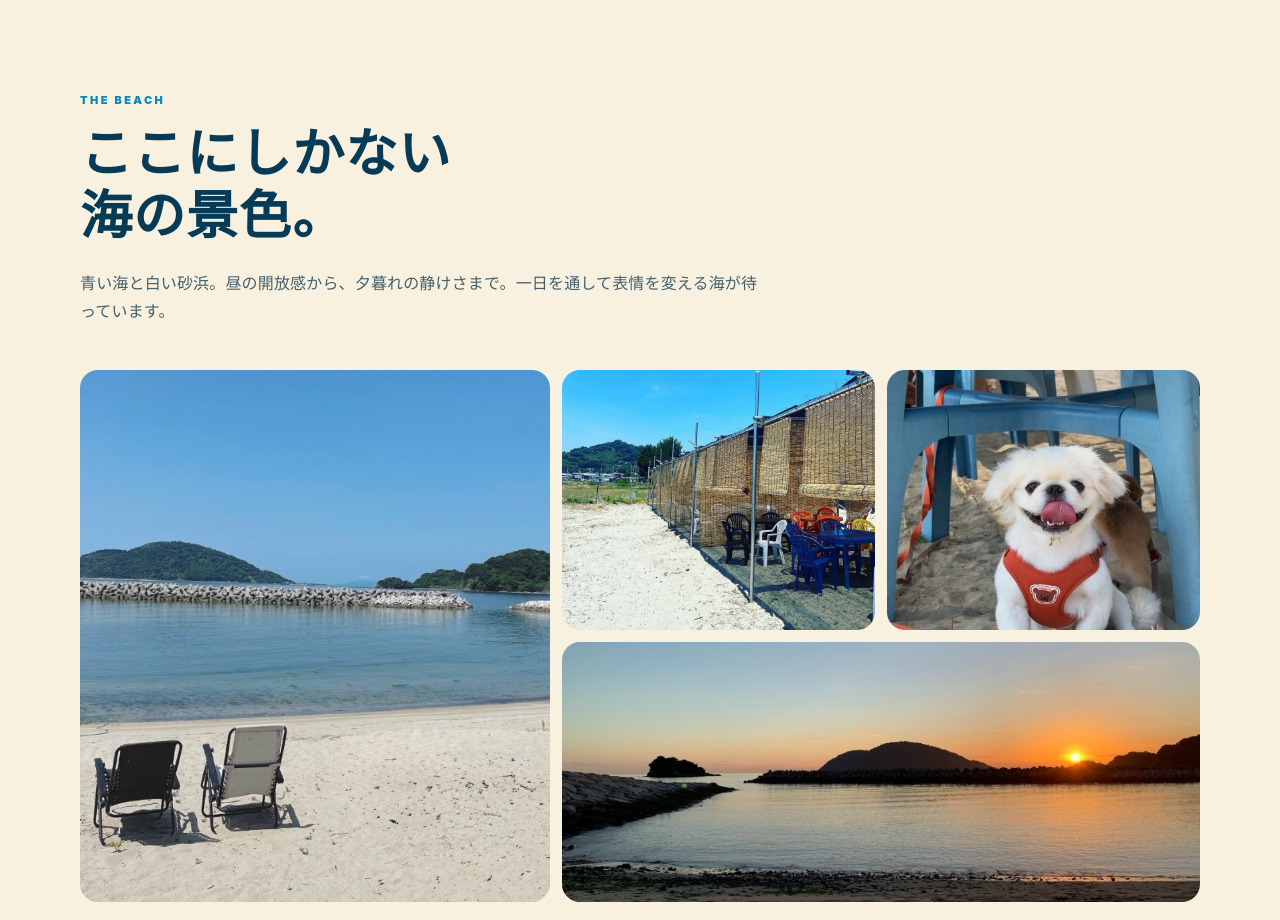
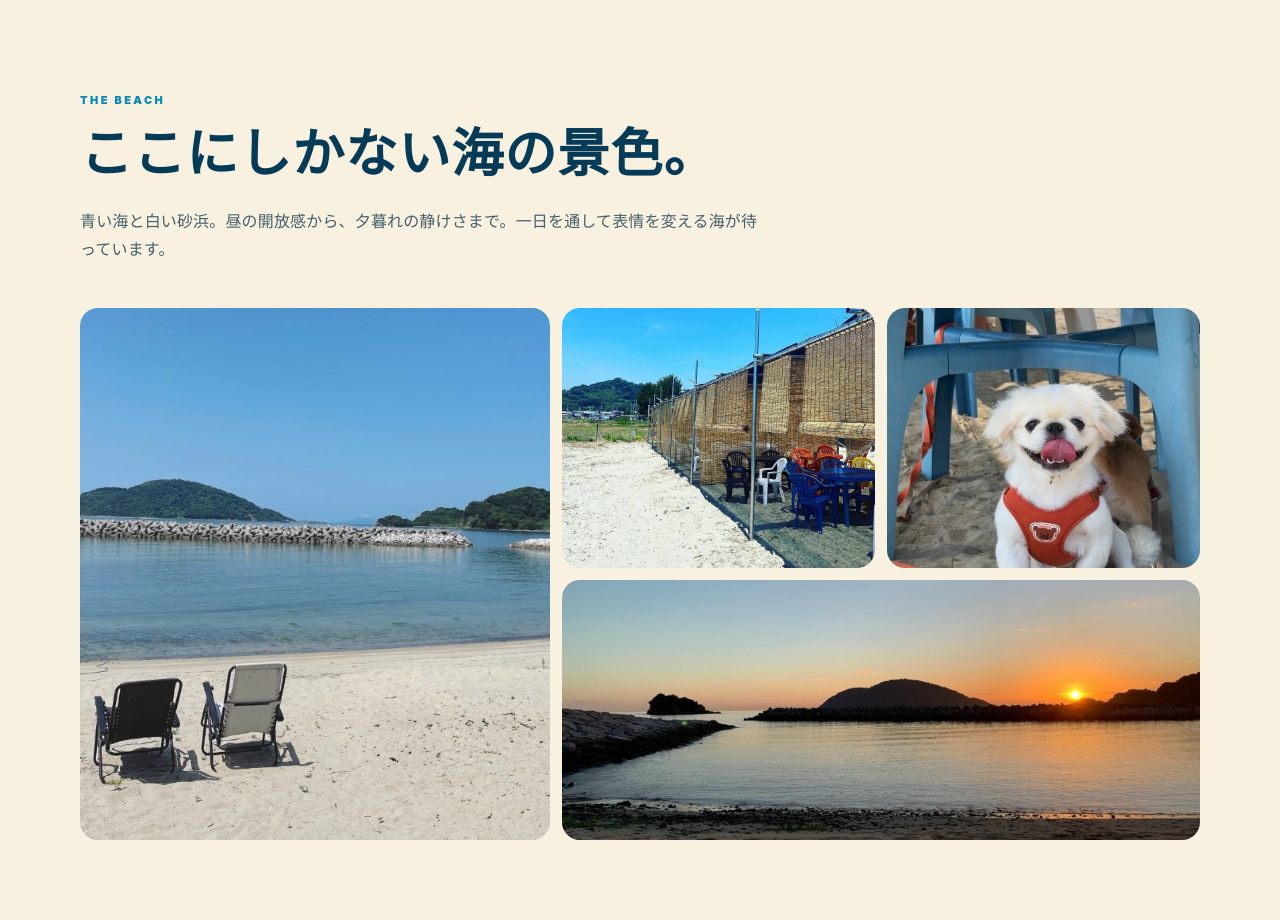
Before and after one commit to fc-mano/GoGoUmi_paradise_LP, a plain HTML site: page index.html in a window 1280 px wide. Shown: the part 1680-2600 px from the top of the page. Drawn offline with Linux system fonts and the light colour scheme.

Commit message:
fix: ギャラリーセクション見出しの改行を削除

```diff
--- a/index.html
+++ b/index.html
@@ -200,7 +200,7 @@
     <section class="gallery" id="gallery">
       <div class="container">
         <div class="kicker">THE BEACH</div>
-        <h2>ここにしかない<br>海の景色。</h2>
+        <h2>ここにしかない海の景色。</h2>
         <p class="lead">青い海と白い砂浜。昼の開放感から、夕暮れの静けさまで。一日を通して表情を変える海が待っています。</p>
         <div class="gallery-grid">
           <div class="g g1"><img src="images/photo14.jpeg" alt="砂浜のビーチチェアと青い海" loading="lazy" decoding="async"></div>
```
